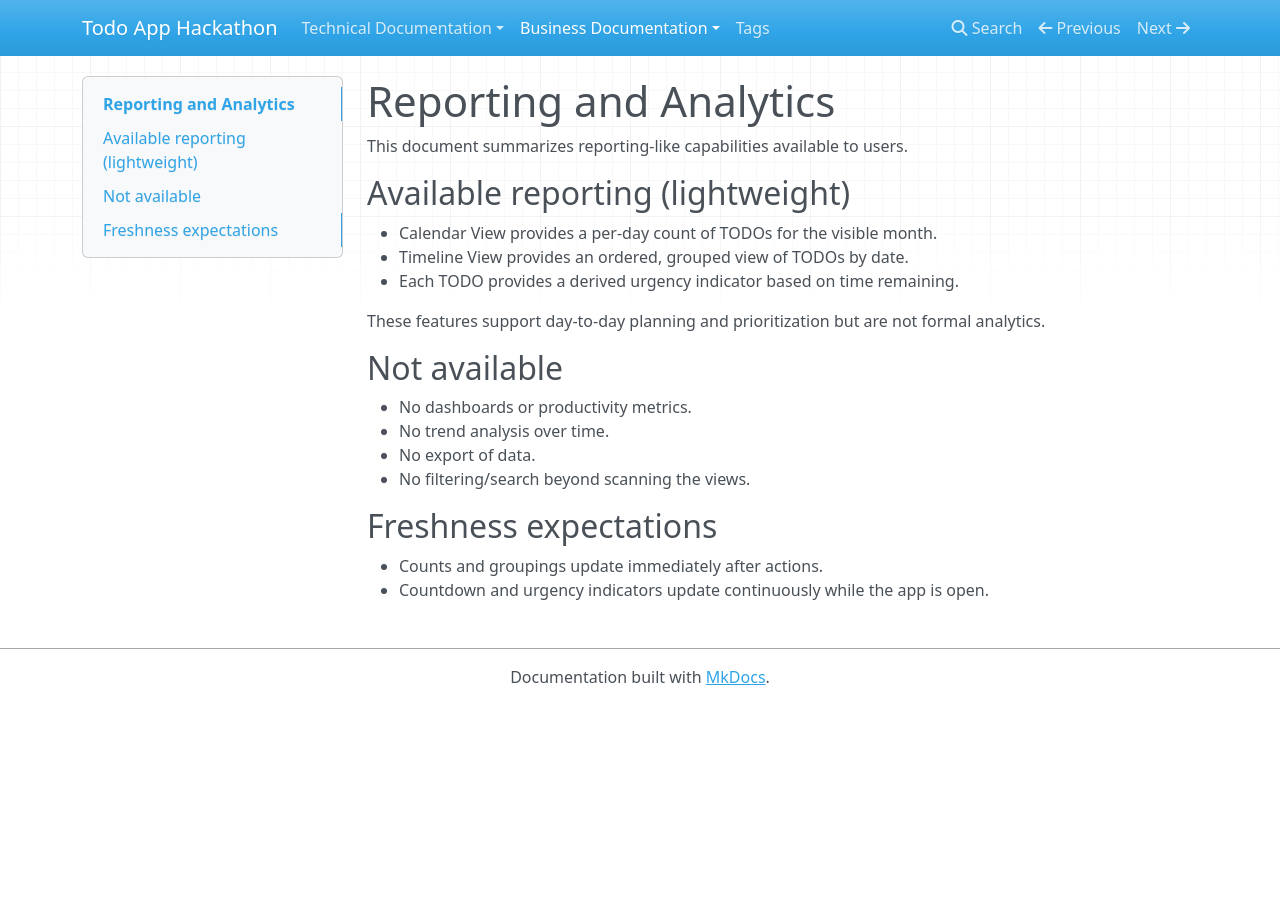
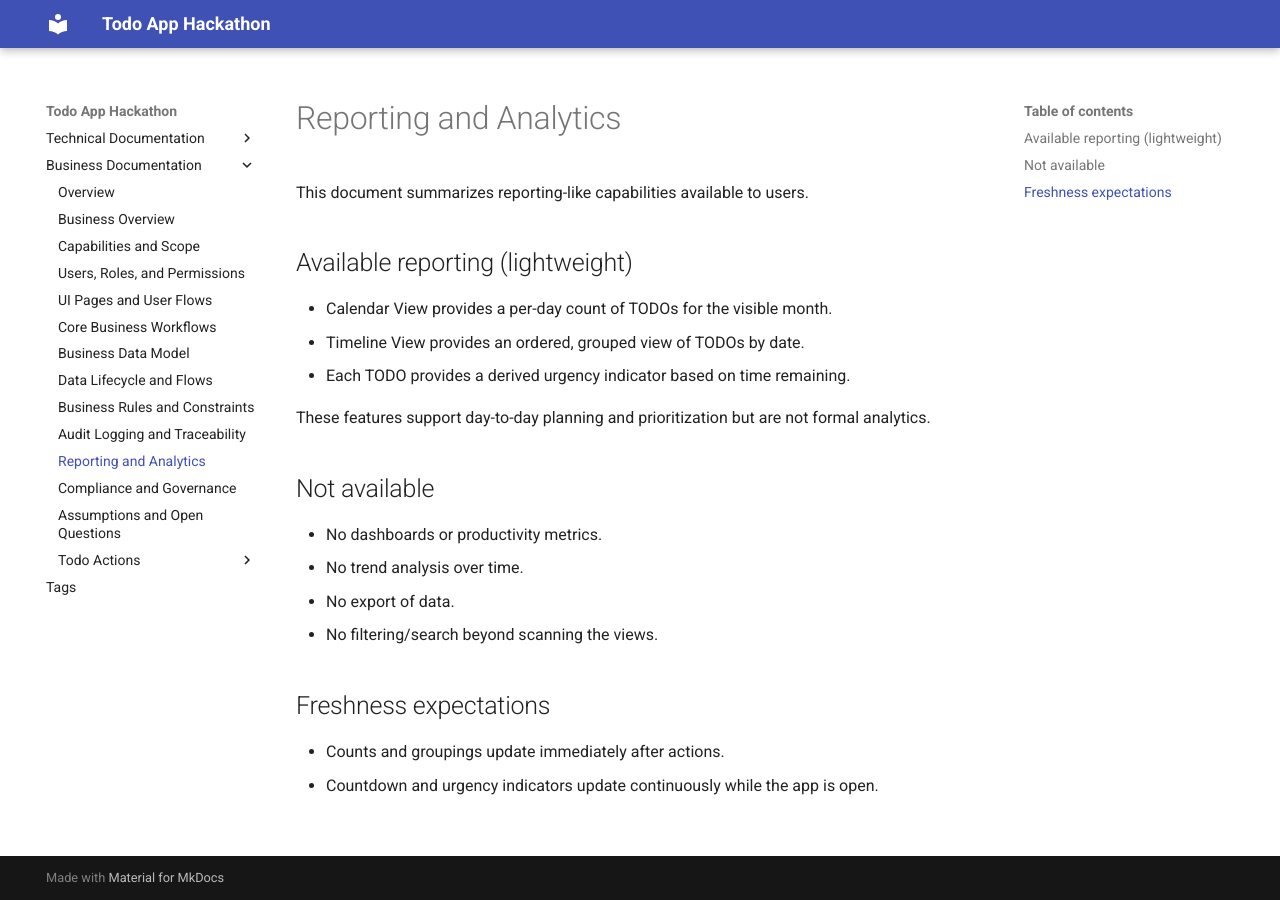
Before and after one commit to rorkainos/AIHackathon, an MkDocs documentation site: the page built from docs/docs/business/reporting_and_analytics.md, in a window 1280 px wide. Built offline with MkDocs 1.6.1 and Material for MkDocs 9.7.7, drawn with Linux system fonts in a browser that asks for light colours; nearby versions of some CDN libraries.

Commit message:
Revert mkdocs changes and added jira export running info.

```diff
--- a/docs/mkdocs.yml
+++ b/docs/mkdocs.yml
@@ -1,8 +1,8 @@
 site_name: Todo App Hackathon
 theme:
-  name: mkdocs
+  name: material
 plugins:
-  - search
+  - tags
 nav:
   - Technical Documentation:
       - Overview: technical/index.md
```
Also changed, not shown: 1 other file.
